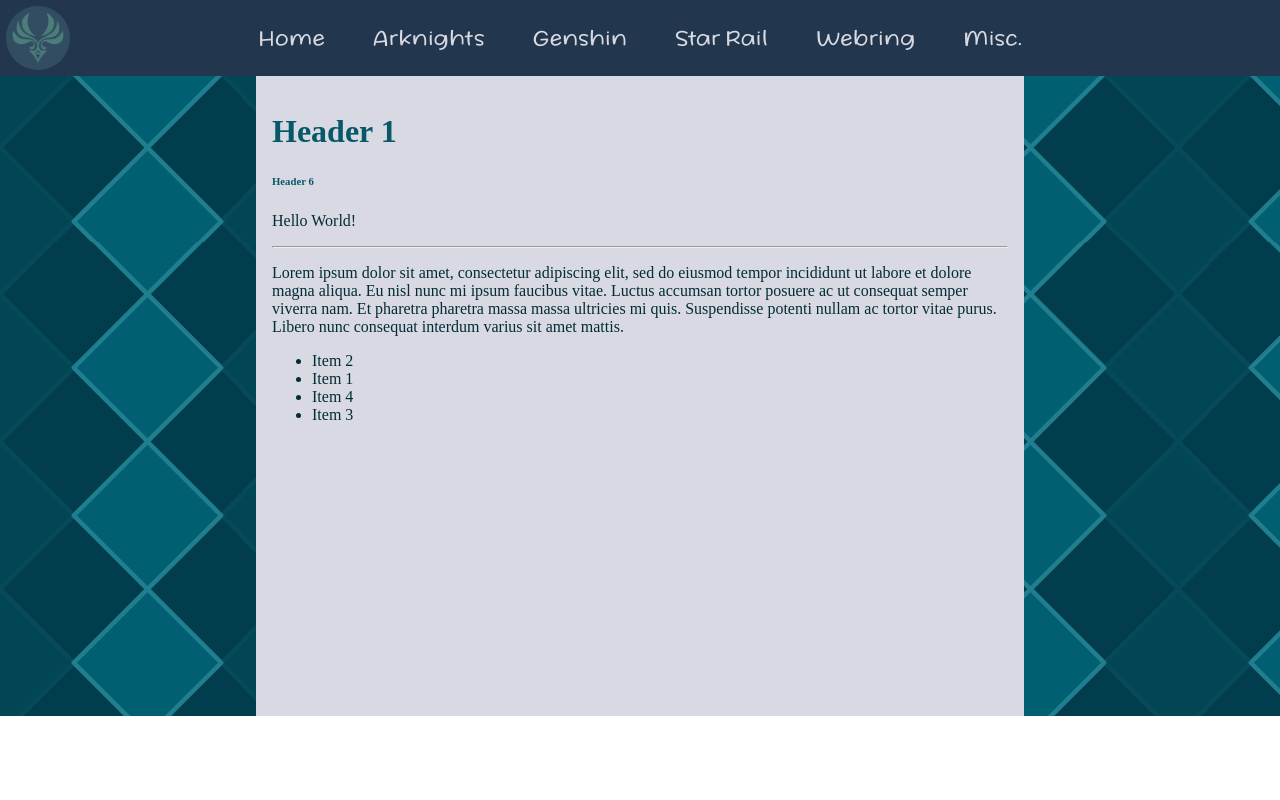
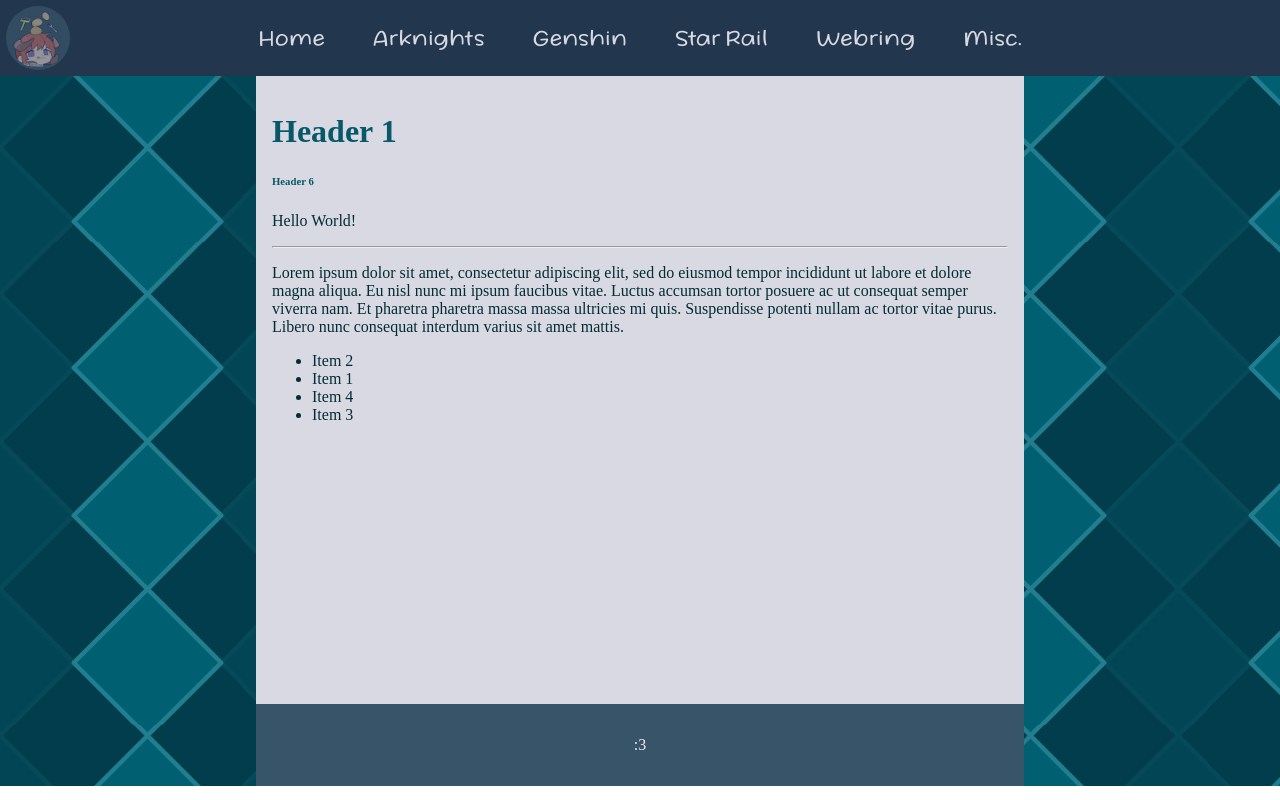
Before and after one commit to noktalis/site-in-limbo, a Next.js app in the folder site/: page /wip in a window 1280 px wide. Built offline with nearby package versions, Linux system fonts and the light colour scheme.

Commit message:
added footer

```diff
--- a/site/components/main.js
+++ b/site/components/main.js
@@ -1,16 +1,27 @@
 import format from "../styles/modules/main.module.scss";
 
 /**
- * Main container that holds actual content for users
+ * Main container that holds actual content for users at the center of the page
  * @param {Components} children - contents to be held inside
  * @returns
  */
 export default function Main({children}){
 	return(
-		<div className={format.main}>
-			{children}
+		<div className={format.container}>
+			<div className={format.main}>
+				{children}
+			</div>
+			<Footer/>
 		</div>
 	);
 }
 
-// TODO: add footer
+// TODO: put footer here so scrollbar can be styled
+
+export function Footer(){
+	return (
+		<div className={format.footer}>
+			<p>:3</p>
+		</div>
+	);
+}
--- /dev/null
+++ b/site/components/sidenav.js
@@ -0,0 +1 @@
+import Link from 'next/link';
--- a/site/components/topnav.js
+++ b/site/components/topnav.js
@@ -8,12 +8,12 @@ import topnav from "../styles/modules/topnav.module.scss";
  * Includes Indicator component and 6 navigation buttons between fandom pages
  * @returns
  */
-export default function TopNav({indicType}) {
+export default function TopNav({type}) {
 	return (
 		<div className={topnav.nav}
 			id='nav'>
 
-			<Indicator type={indicType}></Indicator>
+			<Indicator type={type}></Indicator>
 
 			<div className={topnav.buttons}
 				id='navBtns'
--- a/site/pages/wip.js
+++ b/site/pages/wip.js
@@ -7,13 +7,13 @@ import format from "../styles/modules/container.module.scss";
 export default function Home(){
 	return (
 		// div container to appease jsx
-		<div className={theme.lynt}>
+		<div className={theme.bg}>
 			<Head>
 				<title>Home</title>
 				<link rel="icon" href="/ventiico.png" />
 			</Head>
 
-			<TopNav indicType=""></TopNav>
+			<TopNav type="ak"></TopNav>
 
 			<Container contents={<Content/>}>
 				{/* Left: Aside Menu */}
@@ -25,6 +25,10 @@ export default function Home(){
 	); // end return
 } // end Home Component
 
+/**
+ * Contents uniquely defined on each page
+ * @returns
+ */
 function Content() {
 	return (
 		<div>
@@ -43,6 +47,6 @@ function Content() {
 	);
 }
 
-/* See
+/* See context
 https://react.dev/reference/react/Component
 for semi-automating theming */
--- a/site/styles/css/container.module.css
+++ b/site/styles/css/container.module.css
@@ -10,5 +10,6 @@
   display: grid;
   grid: "left center right";
   grid-template-columns: 1fr 3fr 1fr;
+  gap: 0;
   min-height: 80vh;
 }
--- a/site/styles/css/lynt.module.css
+++ b/site/styles/css/lynt.module.css
@@ -1,4 +1,4 @@
-.lynt {
+.bg {
   background-image: url("../../public/images/lynette_pattern.svg");
   background-size: 23%;
 }
--- a/site/styles/css/main.module.css
+++ b/site/styles/css/main.module.css
@@ -2,10 +2,17 @@
  *	Styling for the main container of content and content within
  *	TODO: themes
  * TODO: comments
+ * TODO: style scrollbar
 */
+.container {
+  grid-area: center;
+  display: flex;
+  flex-direction: column;
+}
+
 .main {
-  grid-area: center;
   padding: 2vh;
+  min-height: 78.5vh;
   background-color: var(--lyt-main);
   color: var(--lyt-txt);
 }
@@ -21,3 +28,11 @@
 .main a:active {
   color: var(--lyt-a-a);
 }
+
+.footer {
+  background-color: var(--lyt-foot);
+  color: var(--lyt-foot-txt);
+  padding: 2vh;
+  text-align: center;
+  min-height: 8vh;
+}
--- a/site/styles/modules/container.module.scss
+++ b/site/styles/modules/container.module.scss
@@ -10,6 +10,7 @@
 	display: grid;
 	grid: "left center right";
 	grid-template-columns: 1fr 3fr 1fr;
+	gap: 0;
 
 	min-height: 80vh;
 }
--- a/site/styles/modules/lynt.module.scss
+++ b/site/styles/modules/lynt.module.scss
@@ -1,4 +1,4 @@
-.lynt {
+.bg {
 	background-image: url("../../public/images/lynette_pattern.svg");
 	background-size: 23%;
 }
--- a/site/styles/modules/main.module.scss
+++ b/site/styles/modules/main.module.scss
@@ -1,7 +1,10 @@
+@use "sass:math";
+
 /*
  *	Styling for the main container of content and content within
  *	TODO: themes
  * TODO: comments
+ * TODO: style scrollbar
 */
 
 @mixin main-color($bg, $txt) {
@@ -9,9 +12,15 @@
 	color: var($txt);
 }
 
+.container {
+	grid-area: center;
+	display: flex;
+	flex-direction: column;
+}
+
 .main {
-	grid-area: center;
 	padding: 2vh;
+	min-height: 78.5vh;
 
 	@include main-color(--lyt-main, --lyt-txt);
 
@@ -30,3 +39,13 @@
 		}
 	}
 }
+
+.footer {
+	background-color: var(--lyt-foot);
+	color: var(--lyt-foot-txt);
+
+	padding: 2vh;
+	text-align: center;
+
+	min-height: 8vh;
+}
```
Also changed, not shown: site/components/container.js (line endings or trailing spaces).
